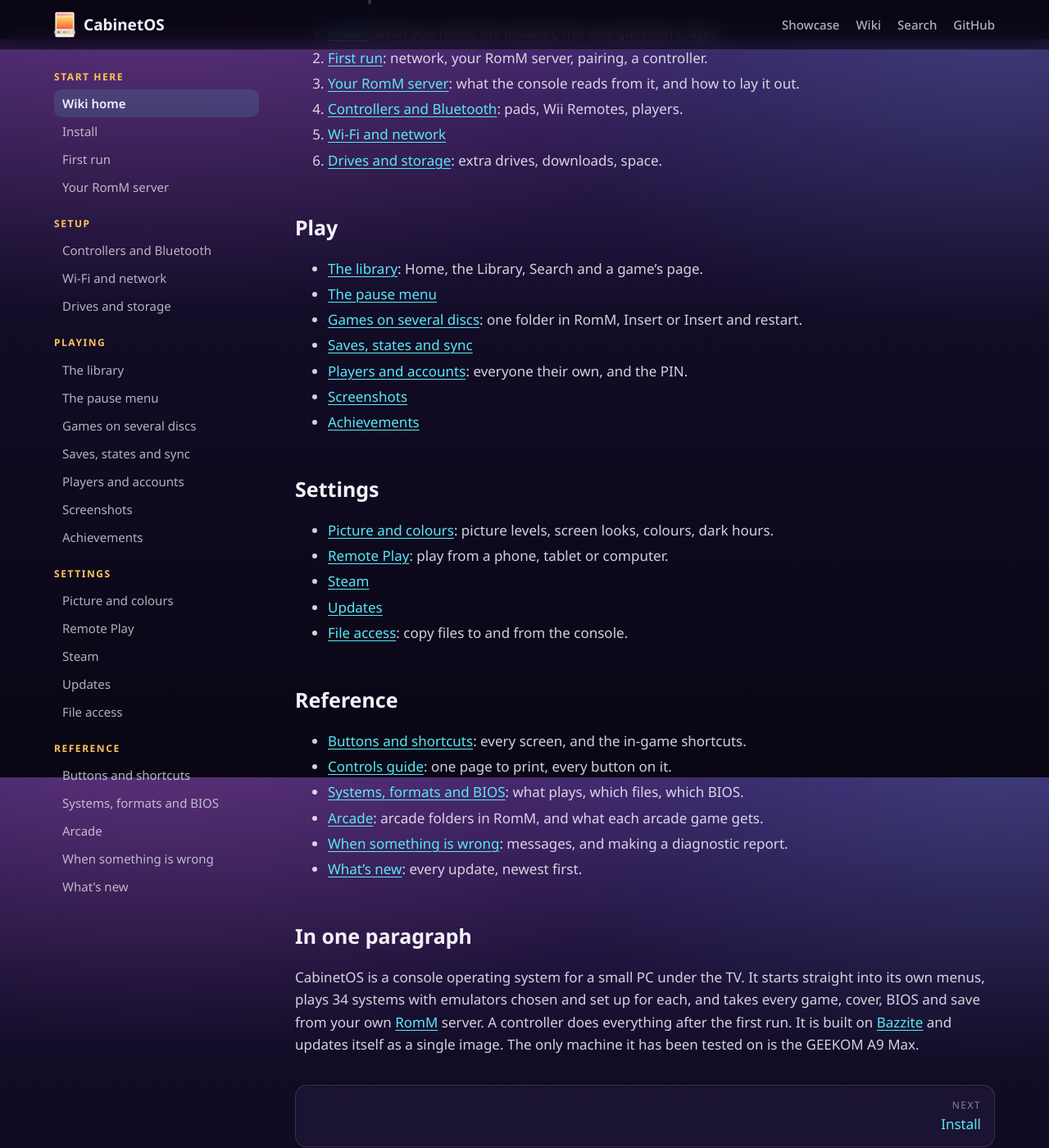
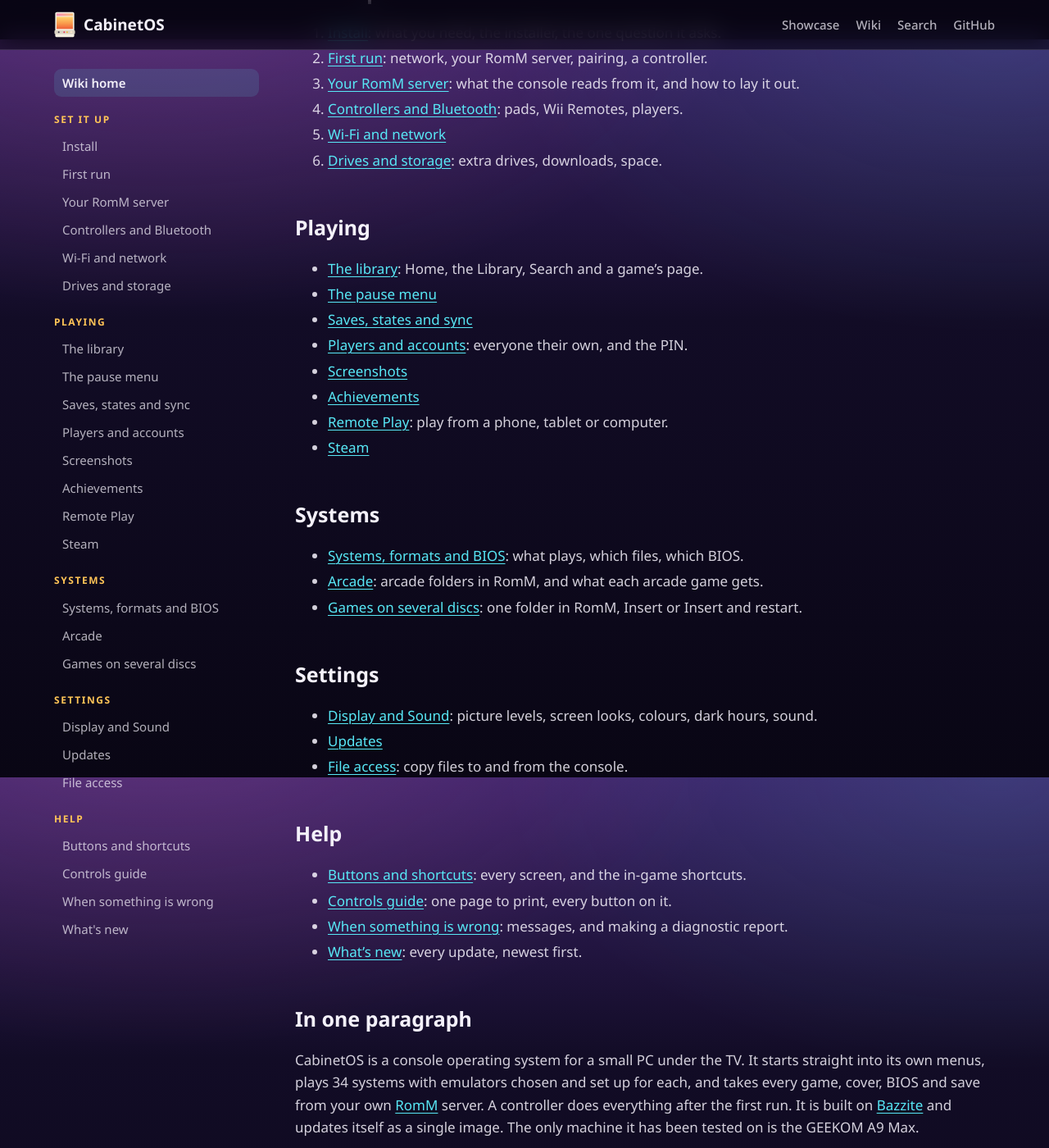
Before and after one commit to MMagTech/cabinetos, a Jekyll site: the page built from docs/wiki/README.md, in a window 1280 px wide and 1400 px high, scrolled down 852 px. Shown: the whole window at 82% size. Built offline with Jekyll 4.4.1, drawn with Linux system fonts in a browser that asks for light colours; our own code applies the rules of GitHub Pages for plain Markdown files.

Commit message:
Wiki: the side list in five groups, and where the sound goes
The side list's groups each followed a different rule, so a page that
fitted none, such as Arcade, landed in Reference with the leftovers. It now
has five groups with one rule each: Set it up, Playing, Systems, Settings
and Help. Arcade and Games on several discs sit beside Systems, formats and
BIOS; the printable Controls guide is in the list; the wiki home matches.

Picture and colours is now Display and Sound, the console's name for it,
and says where the sound plays: the TV, headphones in a jack that senses
the plug, never a case speaker or USB sound. The Arcade page links to the
fight-stick layout and to Controls.

The layout skips a heading for a group with no name, and the previous and
next links skip anything that is not a page; the wiki's search skips the
PDF.

Co-Authored-By: Claude Opus 5.5 <noreply@anthropic.com>

```diff
--- a/docs/_data/wiki.yml
+++ b/docs/_data/wiki.yml
@@ -1,14 +1,22 @@
 # The wiki's pages, in reading order. The layout builds the side list and the
 # previous and next links from this, so a new page is one line here. A
 # title with a comma in it is quoted, or YAML ends it at the comma.
-- section: Start here
+#
+# Each group has one rule, so a new page has one place to go:
+#   Set it up  what a new owner does once, in order.
+#   Playing    what everyone uses from day to day.
+#   Systems    about one kind of game: its files, its folders, its quirks.
+#   Settings   what is changed once and left.
+#   Help       for looking things up.
+# A group with no section name draws no heading. A page that is not .md (the
+# controls guide) is in the side list but not in the previous and next links.
+- pages:
+    - { file: README.md, title: Wiki home }
+- section: Set it up
   pages:
-    - { file: README.md, title: Wiki home }
     - { file: install.md, title: Install }
     - { file: first-run.md, title: First run }
     - { file: romm.md, title: Your RomM server }
-- section: Setup
-  pages:
     - { file: controllers.md, title: Controllers and Bluetooth }
     - { file: network.md, title: Wi-Fi and network }
     - { file: drives.md, title: Drives and storage }
@@ -16,22 +24,25 @@
   pages:
     - { file: library.md, title: The library }
     - { file: pause-menu.md, title: The pause menu }
-    - { file: discs.md, title: Games on several discs }
     - { file: saves.md, title: "Saves, states and sync" }
     - { file: players.md, title: Players and accounts }
     - { file: screenshots.md, title: Screenshots }
     - { file: achievements.md, title: Achievements }
+    - { file: remote-play.md, title: Remote Play }
+    - { file: steam.md, title: Steam }
+- section: Systems
+  pages:
+    - { file: systems.md, title: "Systems, formats and BIOS" }
+    - { file: arcade.md, title: Arcade }
+    - { file: discs.md, title: Games on several discs }
 - section: Settings
   pages:
-    - { file: picture.md, title: Picture and colours }
-    - { file: remote-play.md, title: Remote Play }
-    - { file: steam.md, title: Steam }
+    - { file: picture.md, title: Display and Sound }
     - { file: updates.md, title: Updates }
     - { file: file-access.md, title: File access }
-- section: Reference
+- section: Help
   pages:
     - { file: navigation.md, title: Buttons and shortcuts }
-    - { file: systems.md, title: "Systems, formats and BIOS" }
-    - { file: arcade.md, title: Arcade }
+    - { file: controls.pdf, title: Controls guide }
     - { file: troubleshooting.md, title: When something is wrong }
     - { file: changelog.md, title: What's new }
--- a/docs/_layouts/wiki.html
+++ b/docs/_layouts/wiki.html
@@ -33,6 +33,8 @@
 {%- assign last = nil -%}
 {%- for s in site.data.wiki -%}
   {%- for p in s.pages -%}
+    {%- assign ext = p.file | split: '.' | last -%}
+    {%- if ext != 'md' -%}{%- continue -%}{%- endif -%}
     {%- if found and next == nil -%}{%- assign next = p -%}{%- endif -%}
     {%- assign here = 'wiki/' | append: p.file -%}
     {%- if here == page.path -%}{%- assign found = true -%}{%- assign prev = last -%}{%- endif -%}
@@ -42,7 +44,7 @@
 
 {%- capture sidelist -%}
   {%- for s in site.data.wiki -%}
-    <h5>{{ s.section }}</h5>
+    {%- if s.section -%}<h5>{{ s.section }}</h5>{%- endif -%}
     {%- for p in s.pages -%}
       {%- assign here = 'wiki/' | append: p.file -%}
       {%- if p.file == 'README.md' -%}{%- assign href = '/wiki/' -%}{%- else -%}{%- assign href = '/wiki/' | append: p.file | replace: '.md', '.html' -%}{%- endif -%}
--- a/docs/assets/search.js
+++ b/docs/assets/search.js
@@ -124,6 +124,8 @@
       var u = new URL(a.getAttribute("href"), location.href);
       u.hash = "";
       u.search = "";
+      // Pages only: the controls guide in the list is a PDF.
+      if (!/(\.html|\/)$/.test(u.pathname)) return;
       if (!seen[u.href]) {
         seen[u.href] = true;
         urls.push(u.href);
--- a/docs/index.html
+++ b/docs/index.html
@@ -98,7 +98,7 @@
             <li>3D games render up to 4K on capable hardware, with one Picture setting for everything.</li>
             <li>The pause menu is the same in every game, on every system: both sticks, pressed together.</li>
           </ul>
-          <a class="more" href="wiki/picture.html">Picture and colours</a>
+          <a class="more" href="wiki/picture.html">Display and Sound</a>
         </div>
       </div>
 
--- a/docs/wiki/README.md
+++ b/docs/wiki/README.md
@@ -14,30 +14,33 @@ from a blank PC to playing.
 5. [Wi-Fi and network](network.md)
 6. [Drives and storage](drives.md): extra drives, downloads, space.
 
-## Play
+## Playing
 
 - [The library](library.md): Home, the Library, Search and a game's page.
 - [The pause menu](pause-menu.md)
-- [Games on several discs](discs.md): one folder in RomM, Insert or Insert and restart.
 - [Saves, states and sync](saves.md)
 - [Players and accounts](players.md): everyone their own, and the PIN.
 - [Screenshots](screenshots.md)
 - [Achievements](achievements.md)
+- [Remote Play](remote-play.md): play from a phone, tablet or computer.
+- [Steam](steam.md)
+
+## Systems
+
+- [Systems, formats and BIOS](systems.md): what plays, which files, which BIOS.
+- [Arcade](arcade.md): arcade folders in RomM, and what each arcade game gets.
+- [Games on several discs](discs.md): one folder in RomM, Insert or Insert and restart.
 
 ## Settings
 
-- [Picture and colours](picture.md): picture levels, screen looks, colours, dark hours.
-- [Remote Play](remote-play.md): play from a phone, tablet or computer.
-- [Steam](steam.md)
+- [Display and Sound](picture.md): picture levels, screen looks, colours, dark hours, sound.
 - [Updates](updates.md)
 - [File access](file-access.md): copy files to and from the console.
 
-## Reference
+## Help
 
 - [Buttons and shortcuts](navigation.md): every screen, and the in-game shortcuts.
 - [Controls guide](controls.pdf): one page to print, every button on it.
-- [Systems, formats and BIOS](systems.md): what plays, which files, which BIOS.
-- [Arcade](arcade.md): arcade folders in RomM, and what each arcade game gets.
 - [When something is wrong](troubleshooting.md): messages, and making a diagnostic report.
 - [What's new](changelog.md): every update, newest first.
 
--- a/docs/wiki/pause-menu.md
+++ b/docs/wiki/pause-menu.md
@@ -44,7 +44,7 @@ Rows appear only where they apply:
 - **Picture**: only on systems with picture levels, and only for the owner
   when a PIN is set.
 - **Widescreen**: only on PS2 games that have a widescreen patch.
-- **Look**: only on systems that have looks. See [Picture and colours](picture.md).
+- **Look**: only on systems that have looks. See [Display and Sound](picture.md#screen-looks).
 - **Change disc**: only on a game with several discs. Not on GameCube, which
   changes discs by itself; 3DO has Insert and restart only. On Saturn Insert
   goes through the console's CD player screen: press Start there.
```
Also changed, not shown: docs/decisions/2026-10-29-wiki-side-list-groups.md (added, +7 -0 lines), docs/decisions/README.md (+2 -0 lines), docs/wiki/arcade.md (+1 -0 lines), docs/wiki/picture.md (+14 -3 lines).
